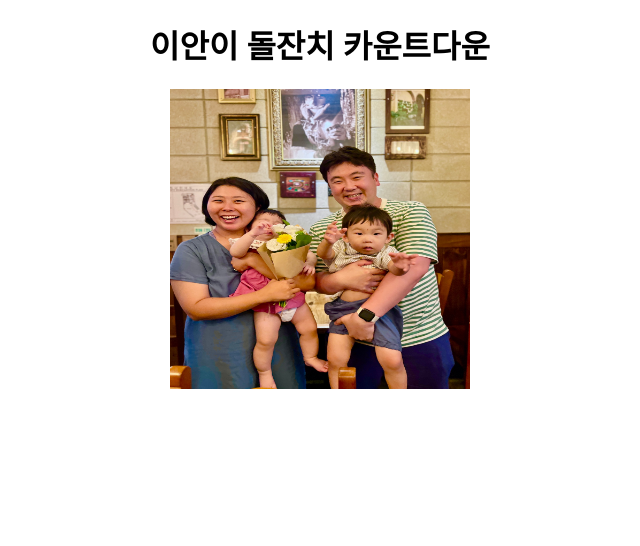
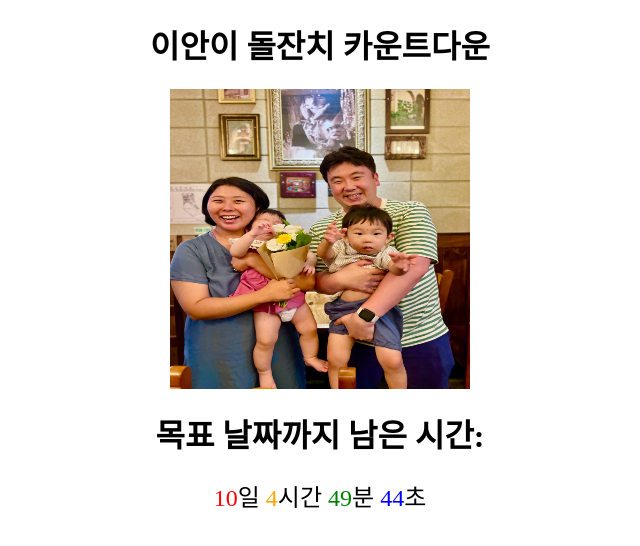
Before and after one commit to datajcthemax/countdown, a plain HTML site: page index.html in a window 1280 px wide. Shown: the whole page, without its empty margins (320-960 px from the left). Drawn offline with Linux system fonts and the light colour scheme.

Commit message:
finished

```diff
--- a/index.html
+++ b/index.html
@@ -11,5 +11,12 @@
 <body>
     <h1 class="title">이안이 돌잔치 카운트다운</h1>
     <img src="IMG_0645.JPG" alt="가족사진" class="backgroundpic">
+    <h1>목표 날짜까지 남은 시간:</h1>
+    <div id="countdown">
+        <span id="days">0</span>일
+        <span id="hours">0</span>시간
+        <span id="minutes">0</span>분
+        <span id="seconds">0</span>초
+    </div>
 </body>
 </html>
--- a/script.js
+++ b/script.js
@@ -0,0 +1,27 @@
+const targetDate = new Date("2023-08-27T13:30:00");  // 예: 2023년 12월 31일 23시 59분 59초를 목표로 설정
+
+const daysElement = document.getElementById('days');
+const hoursElement = document.getElementById('hours');
+const minutesElement = document.getElementById('minutes');
+const secondsElement = document.getElementById('seconds');
+
+const updateCountdown = () => {
+    const currentDate = new Date();
+    const totalSeconds = (targetDate - currentDate) / 1000;
+
+    const days = Math.floor(totalSeconds / 3600 / 24);
+    const hours = Math.floor(totalSeconds / 3600) % 24;
+    const minutes = Math.floor(totalSeconds / 60) % 60;
+    const seconds = Math.floor(totalSeconds) % 60;
+
+    daysElement.textContent = days;
+    hoursElement.textContent = hours;
+    minutesElement.textContent = minutes;
+    secondsElement.textContent = seconds;
+
+    if (totalSeconds <= 0) {
+        clearInterval(interval);
+    }
+};
+
+const interval = setInterval(updateCountdown, 1000);  // 1초마다 updateCountdown 함수를 호출
--- a/style.css
+++ b/style.css
@@ -2,7 +2,7 @@
     box-sizing: border-box;
 }
 
-.title {
+h1 {
     text-align: center;
 }
 
@@ -13,3 +13,24 @@
     width: 300px;
     height: 300px;
 }
+
+div {
+    text-align: center;
+    font-size: 24px;
+}
+
+#days {
+    color: red;
+}
+
+#hours {
+    color: orange;
+}
+
+#minutes {
+    color: green;
+}
+
+#seconds {
+    color: blue;
+}
```
